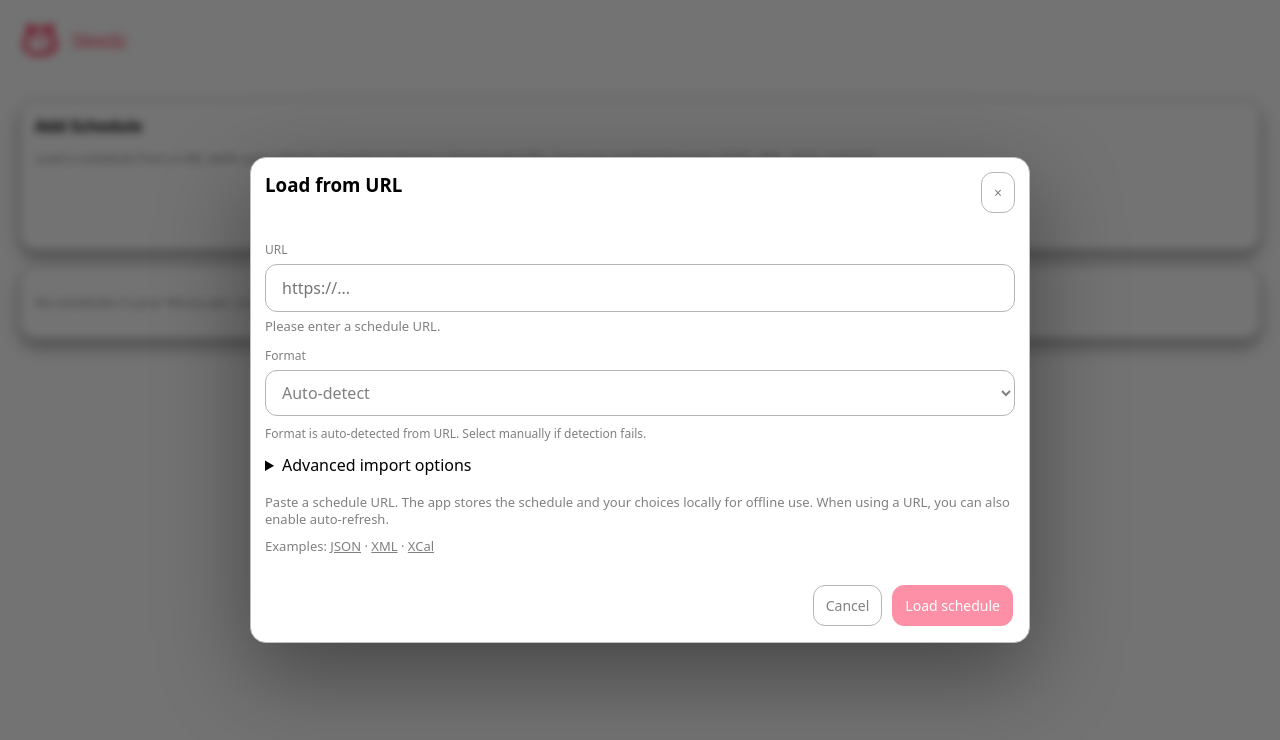
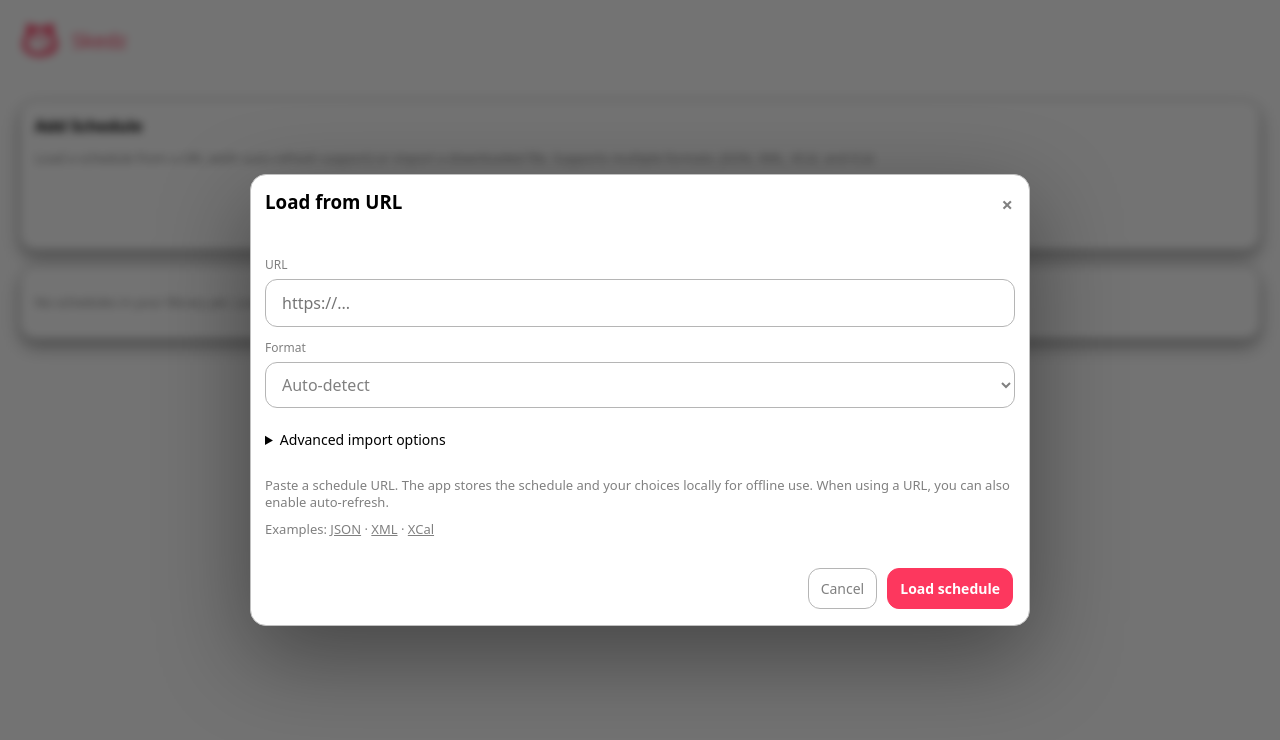
Before and after one commit to ysorge/skedz, a React (Vite) app: page / in a window 1280 px wide. Both pictures are taken after a click on the button "Load from URL". Shown: the top 740 px of the page. Built offline with nearby package versions, Linux system fonts and the light colour scheme.

Commit message:
feat: Additional import parameters for title and date range

```diff
--- a/src/components/EndpointScreen.tsx
+++ b/src/components/EndpointScreen.tsx
@@ -1,4 +1,4 @@
-import React, { useMemo, useState, useRef, useEffect } from 'react'
+import React, { useMemo, useState, useRef, useEffect, useCallback } from 'react'
 import type { Session } from '../data/normalizeSchedule'
 import { fetchAndParseSchedule } from '../data/fetchSchedule'
 import { parseSchedule, formatRegistry } from '../data/formats/registry'
@@ -19,6 +19,8 @@ async function readFileAsText(file: File): Promise<string> {
     reader.readAsText(file)
   })
 }
+
+const URL_DIALOG_EXIT_DURATION_MS = 140
 
 /** Convert an ISO timestamp to a value usable by <input type="datetime-local">. */
 function toDateTimeLocalValue(iso: string): string {
@@ -62,6 +64,11 @@ export default function EndpointScreen(props: {
   const [endDate, setEndDate] = useState('')
   const importOptionsEnabled = IMPORT_TITLE_PARAM_ENABLED || IMPORT_DATERANGE_PARAM_ENABLED
 
+  const closeUrlModal = useCallback(() => {
+    setShowUrlModal(false)
+    setError(null)
+  }, [])
+
   // Handle prefillUrl (and optional title/date-range) from URL parameters
   useEffect(() => {
     if (props.prefillUrl && !prefillHandled) {
@@ -94,20 +101,41 @@ export default function EndpointScreen(props: {
   useEffect(() => {
     const dlg = dialogRef.current
     if (!dlg) return
+
+    let openAnimationFrame: number | undefined
+    let closeTimer: number | undefined
+
     if (showUrlModal) {
       if (!dlg.open) dlg.showModal()
-    } else {
-      if (dlg.open) dlg.close()
+      dlg.classList.remove('is-closing')
+      openAnimationFrame = window.requestAnimationFrame(() => {
+        dlg.classList.add('is-visible')
+      })
+    } else if (dlg.open) {
+      dlg.classList.remove('is-visible')
+      dlg.classList.add('is-closing')
+
+      const closeDelay = window.matchMedia('(prefers-reduced-motion: reduce)').matches
+        ? 0
+        : URL_DIALOG_EXIT_DURATION_MS
+
+      closeTimer = window.setTimeout(() => {
+        if (dlg.open) dlg.close()
+        dlg.classList.remove('is-closing')
+      }, closeDelay)
     }
 
     const onCancel = (e: Event) => {
       e.preventDefault()
-      setShowUrlModal(false)
-      setError(null)
+      closeUrlModal()
     }
     dlg.addEventListener('cancel', onCancel)
-    return () => dlg.removeEventListener('cancel', onCancel)
-  }, [showUrlModal])
+    return () => {
+      if (openAnimationFrame !== undefined) window.cancelAnimationFrame(openAnimationFrame)
+      if (closeTimer !== undefined) window.clearTimeout(closeTimer)
+      dlg.removeEventListener('cancel', onCancel)
+    }
+  }, [showUrlModal, closeUrlModal])
 
   useEffect(() => {
     const dlg = fileDialogRef.current
@@ -130,9 +158,20 @@ export default function EndpointScreen(props: {
   }, [showFileModal])
 
   const hint = useMemo(() => {
-    if (!url.trim()) return 'Please enter a schedule URL.'
+    if (!url.trim()) return ''
     try { new URL(url); return null } catch { return 'Please enter a valid URL.' }
   }, [url])
+
+  function handleUrlDialogClick(e: React.MouseEvent<HTMLDialogElement>) {
+    const rect = e.currentTarget.getBoundingClientRect()
+    const clickedOutside =
+      e.clientX < rect.left ||
+      e.clientX > rect.right ||
+      e.clientY < rect.top ||
+      e.clientY > rect.bottom
+
+    if (clickedOutside) closeUrlModal()
+  }
 
   async function loadFromUrl() {
     setShowUrlModal(false)
@@ -325,10 +364,16 @@ export default function EndpointScreen(props: {
         </div>
       </div>
 
-      <dialog ref={dialogRef}>
+      <dialog
+        ref={dialogRef}
+        className="urlImportDialog"
+        onClick={handleUrlDialogClick}
+        aria-labelledby="url-import-dialog-title"
+        aria-modal="true"
+      >
         <div className="modalHeader">
-          <h3>Load from URL</h3>
-          <button className="btn btnClose" onClick={() => { setShowUrlModal(false); setError(null); }}>×</button>
+          <h3 id="url-import-dialog-title">Load from URL</h3>
+          <button style={{ border: 'none', fontSize: '20px', paddingTop: '2px', paddingRight: '2px', fontWeight: 'bold' }} className="btn btnClose" onClick={closeUrlModal}>×</button>
         </div>
         <div className="modalBody">
           <div className="field">
@@ -357,38 +402,33 @@ export default function EndpointScreen(props: {
                 </option>
               ))}
             </select>
-            <div className="muted" style={{ marginTop: 4, fontSize: '12px' }}>
-              Format is auto-detected from URL. Select manually if detection fails.
-            </div>
           </div>
+
 
           {importOptionsEnabled && (
             <details
               className="field"
-              style={{ marginTop: 12 }}
+              style={{ marginTop: 22, marginBottom: 22 }}
               open={Boolean(titleOverride || startDate || endDate)}
             >
-              <summary style={{ cursor: 'pointer' }}>Advanced import options</summary>
+              <summary style={{ cursor: 'pointer', fontSize: '14px' }}>Advanced import options</summary>
               <div style={{ marginTop: 10, display: 'flex', flexDirection: 'column', gap: 10 }}>
                 {IMPORT_TITLE_PARAM_ENABLED && (
                   <div>
-                    <label>Schedule title (optional)</label>
+                    <label>Schedule title &ndash; overrides the detected</label>
                     <input
                       className="inputModal"
                       value={titleOverride}
                       onChange={e => setTitleOverride(e.target.value)}
-                      placeholder="e.g. Håck ma’s 2026"
+                      placeholder=""
                       maxLength={MAX_IMPORT_TITLE_LENGTH}
                     />
-                    <div className="muted" style={{ marginTop: 4, fontSize: '12px' }}>
-                      Overrides the title detected from the schedule (useful for generic feeds).
-                    </div>
                   </div>
                 )}
                 {IMPORT_DATERANGE_PARAM_ENABLED && (
                   <div style={{ display: 'flex', gap: 10, flexWrap: 'wrap' }}>
                     <div style={{ flex: '1 1 160px' }}>
-                      <label>Start date/time (optional)</label>
+                      <label>Start date/time</label>
                       <input
                         className="inputModal"
                         type="datetime-local"
@@ -398,7 +438,7 @@ export default function EndpointScreen(props: {
                       />
                     </div>
                     <div style={{ flex: '1 1 160px' }}>
-                      <label>End date/time (optional)</label>
+                      <label>End date/time</label>
                       <input
                         className="inputModal"
                         type="datetime-local"
@@ -408,7 +448,7 @@ export default function EndpointScreen(props: {
                       />
                     </div>
                     <div className="muted" style={{ fontSize: '12px', flexBasis: '100%' }}>
-                      Sessions outside this range are permanently excluded at import time — useful for ongoing/generic calendar feeds.
+                      Sessions outside this date range are excluded during data import.
                     </div>
                   </div>
                 )}
--- a/src/styles.css
+++ b/src/styles.css
@@ -315,6 +315,9 @@ h2{ font-size:16px; color:var(--text); }
   font-size:12px;
   color:var(--muted);
 }
+select {
+  cursor: pointer;
+}
 input[type="text"], select{
   width:100%;
   padding:10px 12px;
@@ -363,10 +366,18 @@ input[type="text"][data-active="true"]{
 .btnBack svg{
   flex-shrink: 0;
 }
+.btnClose{
+  color:var(--muted);
+}
+.btnClose:hover{
+  color: var(--button-hover-text);
+  cursor: pointer;
+}
 .btnPrimary{
   border-color: var(--button-filled);
   background: var(--button-filled);
   color: var(--button-filled-text);
+  font-weight: 600;
 }
 .btnPrimary:hover{
   opacity: 0.9;
@@ -653,6 +664,45 @@ dialog{
 dialog::backdrop{
   background: rgba(0,0,0,0.55);
   backdrop-filter: blur(4px);
+}
+.urlImportDialog{
+  opacity:0;
+  transform:translateY(-14px) scale(0.99);
+  transition:
+    opacity 240ms ease,
+    transform 260ms cubic-bezier(0.22, 1, 0.36, 1);
+  will-change:opacity, transform;
+}
+.urlImportDialog.is-visible{
+  opacity:1;
+  transform:translateY(0) scale(1);
+}
+.urlImportDialog.is-closing{
+  transition-duration:140ms;
+  transition-timing-function:ease-in;
+}
+.urlImportDialog::backdrop{
+  background:rgba(0,0,0,0);
+  backdrop-filter:blur(0);
+  transition:
+    background-color 240ms ease,
+    backdrop-filter 240ms ease;
+}
+.urlImportDialog.is-visible::backdrop{
+  background:rgba(0,0,0,0.55);
+  backdrop-filter:blur(4px);
+}
+.urlImportDialog.is-closing::backdrop{
+  transition-duration:140ms;
+  transition-timing-function:ease-in;
+}
+@media (prefers-reduced-motion: reduce){
+  .urlImportDialog,
+  .urlImportDialog.is-closing,
+  .urlImportDialog::backdrop,
+  .urlImportDialog.is-closing::backdrop{
+    transition-duration:0.01ms;
+  }
 }
 .modalHeader{
   padding:14px;
```
